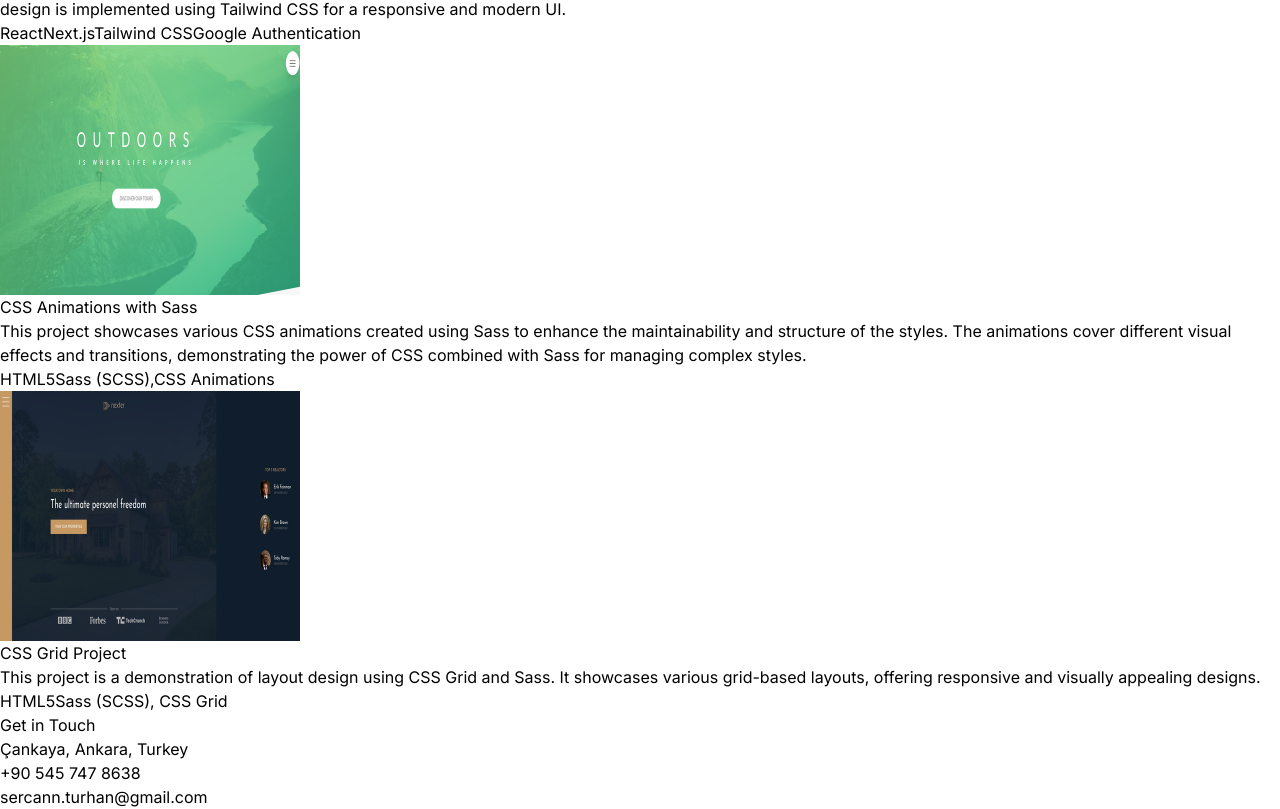
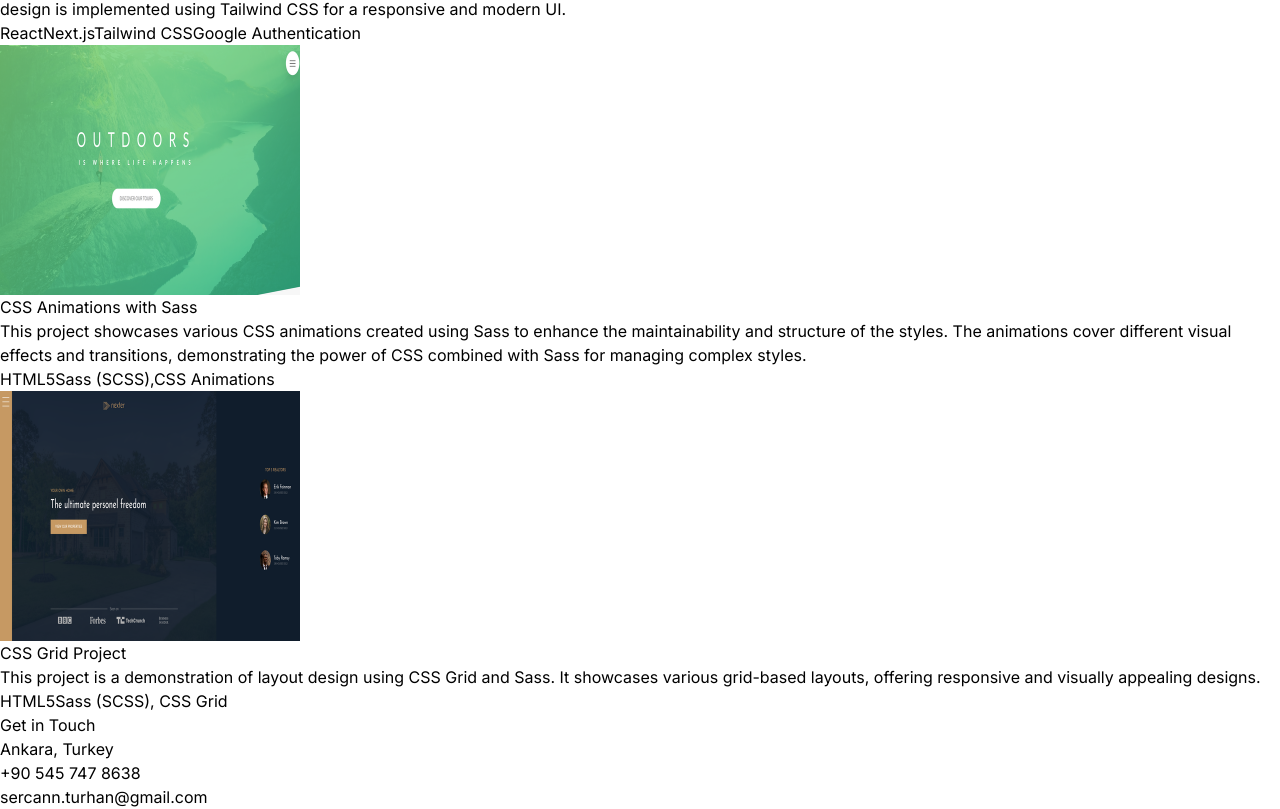
Before and after one commit to sercantrhnn/portfolio, a React (Vite) app: page / in a window 1280 px wide. Shown: the part 2865-3674 px from the top of the page. Built offline with nearby package versions, Linux system fonts and the light colour scheme.

Commit message:
contact edit

```diff
--- a/src/assets/constants/index.js
+++ b/src/assets/constants/index.js
@@ -80,7 +80,7 @@ Additionally, I gained experience working with REST APIs, integrating frontend a
   ];
 
   export const CONTACT = {
-    address: "Çankaya, Ankara, Turkey",
+    address: "Ankara, Turkey",
     phoneNo: "+90 545 747 8638 ",
     email: "sercann.turhan@gmail.com",
   };
```
